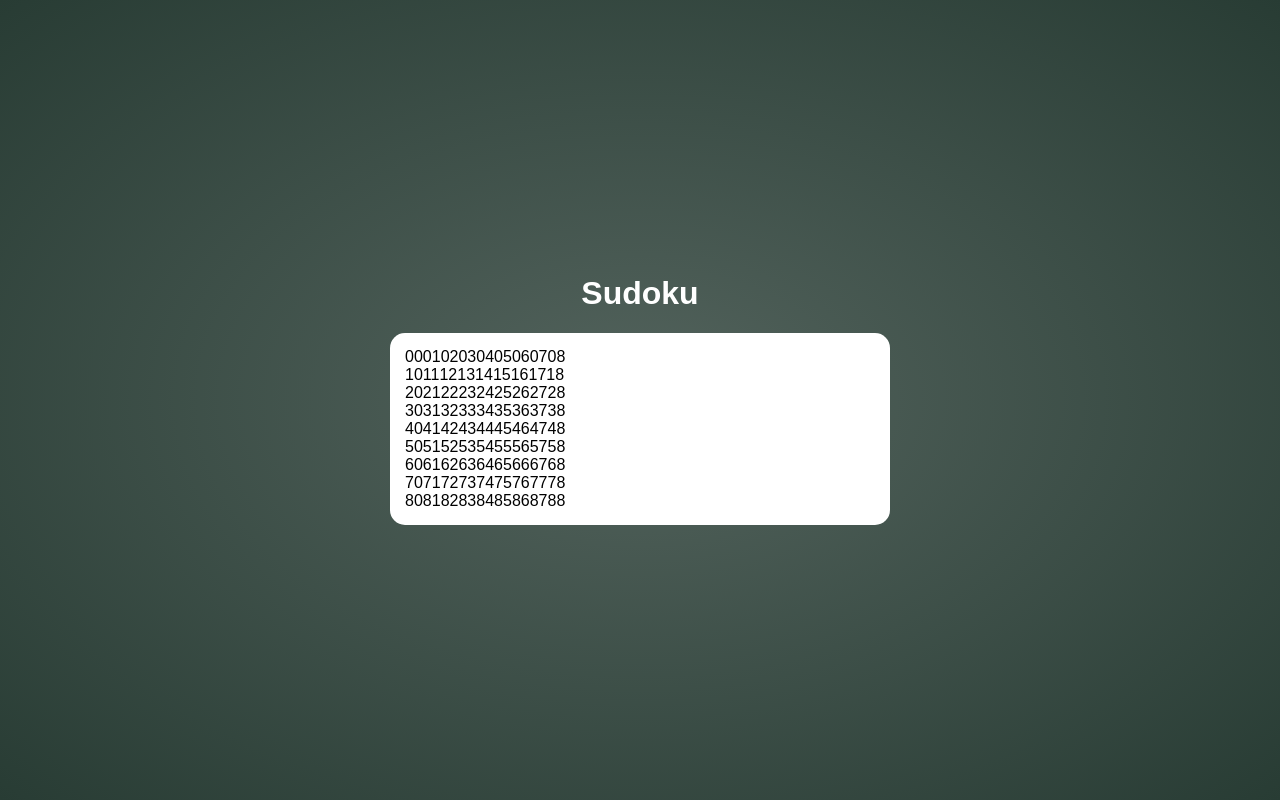
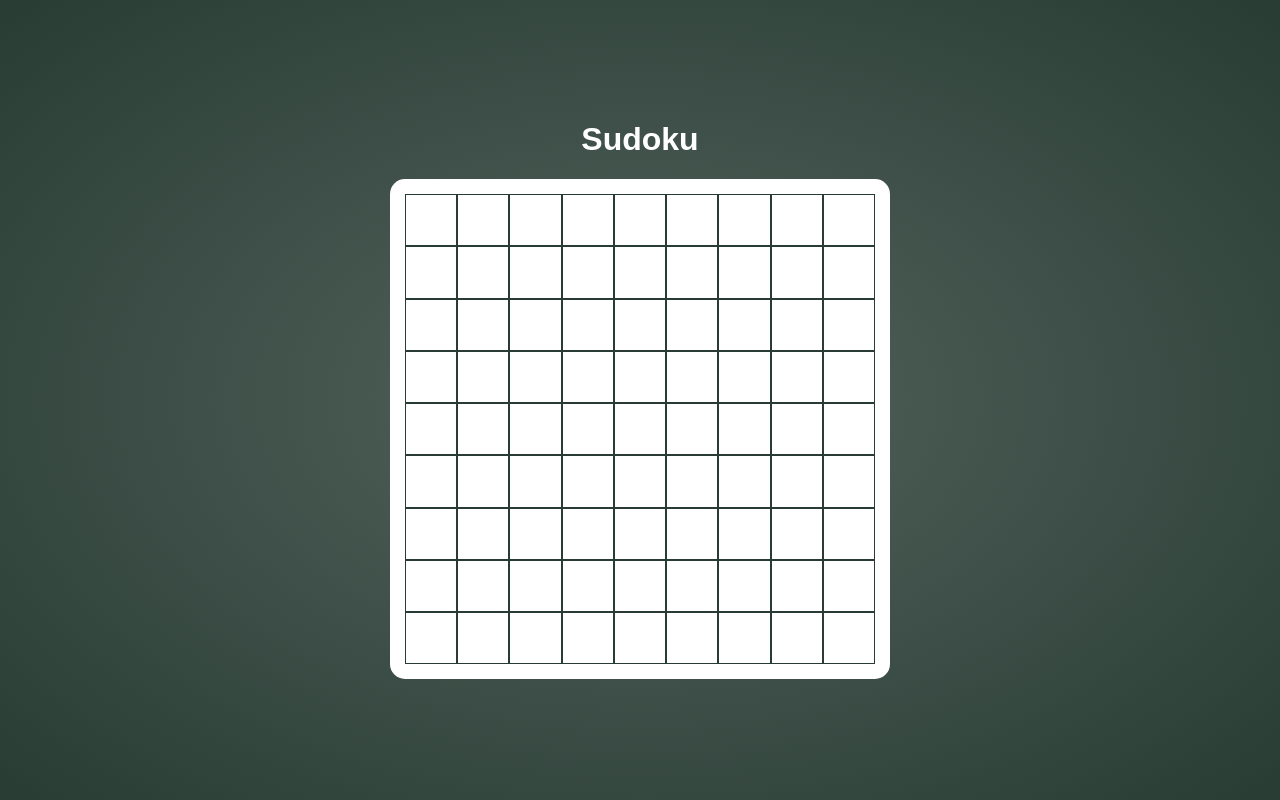
Before and after one commit to JoanSants/sudoku, a React (Create React App) app: page / in a window 1280 px wide. Built offline with nearby package versions, Linux system fonts and the light colour scheme.

Commit message:
Add styles to block component

```diff
--- a/src/components/grid/block/index.tsx
+++ b/src/components/grid/block/index.tsx
@@ -1,17 +1,14 @@
 import React, { FC } from 'react'
+
+import { Container } from './styles'
 
 interface Props {
   colIndex: number
   rowIndex: number
 }
 
-const Block: FC<Props> = ({ colIndex, rowIndex }) => {
-  return (
-    <div>
-      {rowIndex}
-      {colIndex}
-    </div>
-  )
-}
+const Block: FC<Props> = ({ colIndex, rowIndex }) => (
+  <Container data-test={`block-${colIndex}-${rowIndex}`} />
+)
 
 export default Block
--- /dev/null
+++ b/src/components/grid/block/styles/index.ts
@@ -0,0 +1,30 @@
+import styled, { css } from 'styled-components'
+
+export const Container = styled.div`
+  ${({ theme }) => css`
+    align-items: center;
+    background-color: ${theme.colors.white};
+    border: solid 1px ${theme.colors.black};
+    cursor: pointer;
+    display: flex;
+    flex-grow: 1;
+    flex-shrink: 0;
+    flex-basis: 0;
+    font-weight: bold;
+    font-size: 20px;
+    height: auto;
+    justify-content: center;
+    transition: ${theme.transition};
+    user-select: none;
+
+    &:before {
+      padding-top: 100%;
+      content: '';
+      float: left;
+    }
+
+    &:hover {
+      background-color: ${theme.colors.lightBlue};
+    }
+  `}
+`
--- a/src/styles/theme.ts
+++ b/src/styles/theme.ts
@@ -1,9 +1,9 @@
 const theme = {
   colors: {
     background: 'radial-gradient(#283c34CC, #283c34)',
-    black: '283c34',
-    blue: 'a0e9fd',
-    lightBlue: 'caf3fe',
+    black: '#283c34',
+    blue: '#a0e9fd',
+    lightBlue: '#caf3fe',
     white: '#ffffff',
   },
   transition: '0.3s',
```
Also changed, not shown: 1 other file (tests, documents, lock files or other folders).
